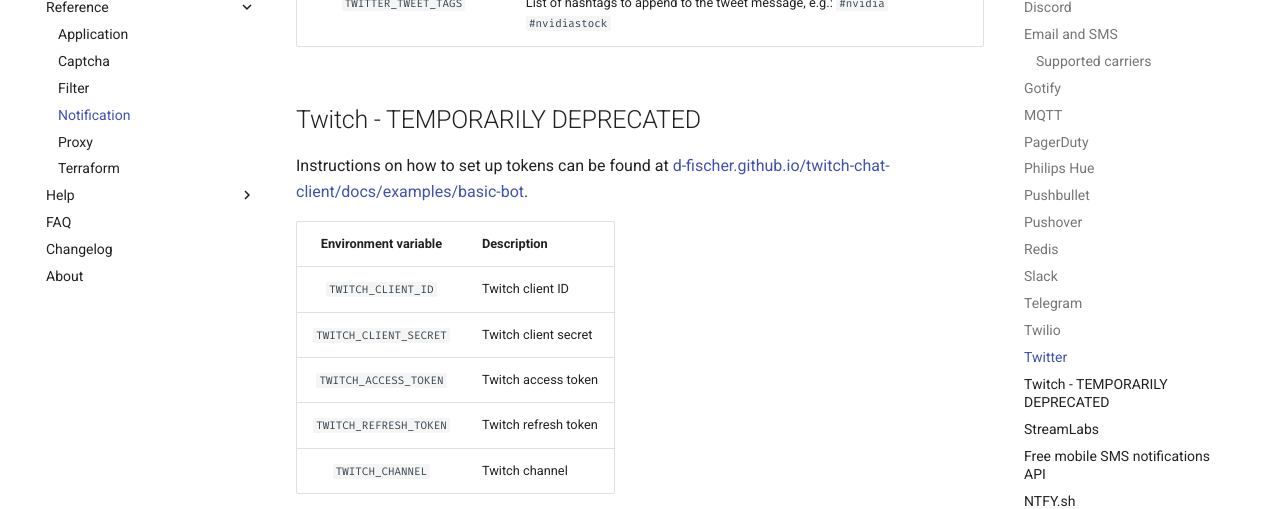
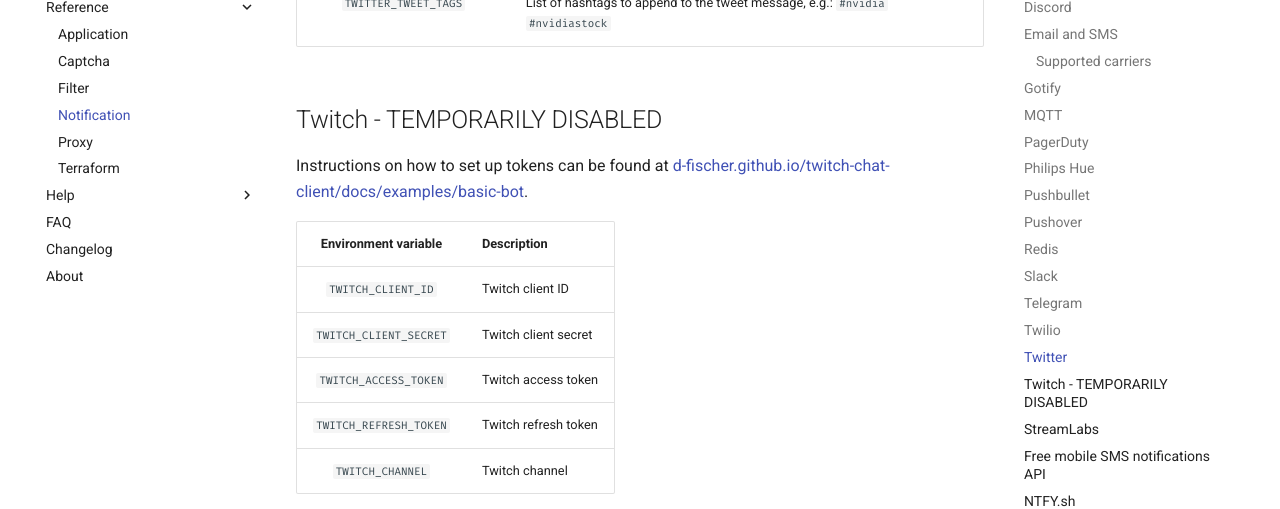
Before and after one commit to jef/streetmerchant, an MkDocs documentation site: the page built from docs/reference/notification.md, in a window 1280 px wide and 900 px high, scrolled down 9593 px. Shown: the part 155-664 px from the top of the window. Built offline with MkDocs 1.6.1 and Material for MkDocs 9.7.7, drawn with Linux system fonts in a browser that asks for light colours; emoji names are drawn with the system emoji font; comment, search, counter and statistics services are not loaded.

Commit message:
Update docs/reference/notification.md
Co-authored-by: Jef LeCompte <jeffreylec@gmail.com>

```diff
--- a/docs/reference/notification.md
+++ b/docs/reference/notification.md
@@ -241,7 +241,7 @@
 | `TWITTER_CONSUMER_SECRET` | Twitter Consumer Secret |
 | `TWITTER_TWEET_TAGS` | List of hashtags to append to the tweet message, e.g.: `#nvidia #nvidiastock` |
 
-## Twitch - TEMPORARILY DEPRECATED
+## Twitch - TEMPORARILY DISABLED
 
 Instructions on how to set up tokens can be found at [d-fischer.github.io/twitch-chat-client/docs/examples/basic-bot](https://d-fischer.github.io/twitch-chat-client/docs/examples/basic-bot).
 
```
